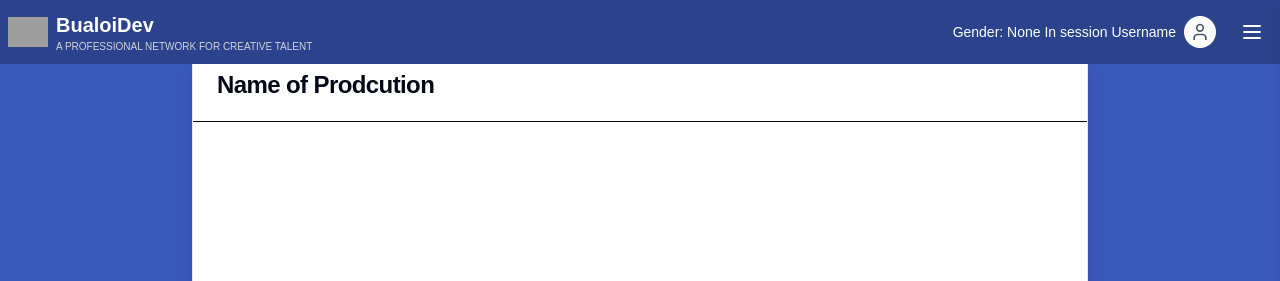
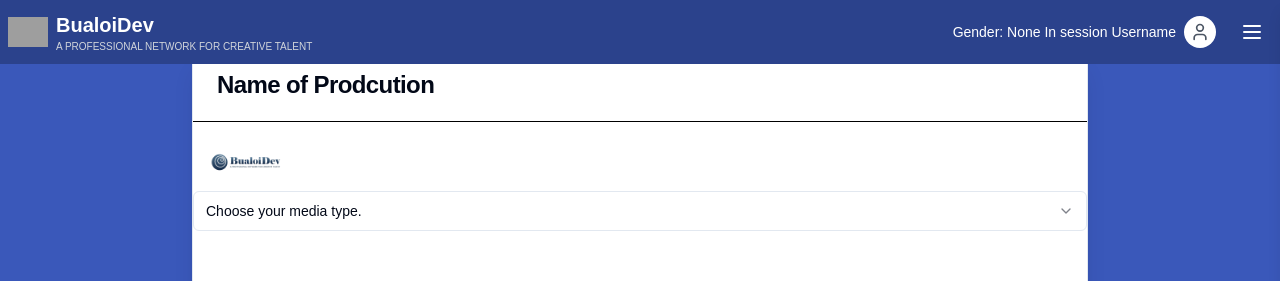
Before and after one commit to lLab-sy/eiei-se2, a Next.js app in the folder frontend/: page /create-offer/1 in a window 1280 px wide. Shown: the top 281 px of the page. Built offline with nearby package versions, Linux system fonts and the light colour scheme; no server answers; sample sign-in values are in the browser's storage; grey boxes are pictures that could not be loaded.

Commit message:
during dev

```diff
--- a/frontend/src/app/(logged-in)/create-offer/[pid]/page.tsx
+++ b/frontend/src/app/(logged-in)/create-offer/[pid]/page.tsx
@@ -1,9 +1,60 @@
 "use client"
+import PostSelect from "@/components/PostSelect";
 import { Card, CardContent, CardHeader, CardTitle } from "@/components/ui/card";
+import { Project } from "../../../../../interface";
 import { useState } from "react";
+
+const mockData=[
+    {
+      "id": "1",
+      "postName": "Short Film Production",
+      "postDescription": "A short film about the journey of self-discovery.",
+      "postImages": [
+        "https://example.com/image1.jpg",
+        "https://example.com/image2.jpg"
+      ],
+      "postMediaType": "Film",
+      "postProjectRoles": ["Director", "Actor", "Cinematographer"],
+      "postStatus": "Ongoing",
+      "startDate": "2025-02-01T00:00:00.000Z",
+      "endDate": "2025-05-01T00:00:00.000Z"
+    },
+    {
+      "id": "2",
+      "postName": "Music Video Collaboration",
+      "postDescription": "A high-energy music video for an upcoming artist.",
+      "postImages": [
+        "https://example.com/music1.jpg",
+        "https://example.com/music2.jpg"
+      ],
+      "postMediaType": "Music Video",
+      "postProjectRoles": ["Editor", "Choreographer", "Dancer"],
+      "postStatus": "Planning",
+      "startDate": "2025-03-10T00:00:00.000Z",
+      "endDate": "2025-06-15T00:00:00.000Z"
+    },
+    {
+      "id": "3",
+      "postName": "Podcast Series",
+      "postDescription": "A deep dive into the creative industry with expert guests.",
+      "postImages": [
+        "https://example.com/podcast1.jpg"
+      ],
+      "postMediaType": "Podcast",
+      "postProjectRoles": ["Host", "Audio Engineer", "Guest Speaker"],
+      "postStatus": "Completed",
+      "startDate": "2024-09-01T00:00:00.000Z",
+      "endDate": "2024-12-15T00:00:00.000Z"
+    }
+  ]
 export default function CreateOfferPage({productionProfessionalID}:{productionProfessionalID:string}){
 
-    const [postSelect,setPostSelect] = useState()
+    const [postData,setPostData]= useState<Project[]|null>(mockData)
+    const [postSelect,setPostSelect] = useState<Project|null>(mockData[0])
+
+    if(!postSelect || !postData){
+        return <>Loading...</>
+    }
     return(
         <div className="flex bg-mainblue-light justify-center min-h-screen">
             <div className="flex flex-wrap flex-row sm:w-[70%] w-[100%] my-12 px-18">
@@ -14,6 +65,14 @@ export default function CreateOfferPage({productionProfessionalID}:{productionPr
                 {/* Drag Line */}
                 <hr className="h-px bg-black border-0 dark:bg-gray-700"></hr>
 
+                <PostSelect postData={postData} postSelectData={postSelect} changePostSelect={setPostSelect}/>
+
+                <div className="flex flex-row">
+                    <CardContent className="flex flex-col py-5 w-[100%]">
+
+                    </CardContent>
+                </div>
+
             </Card>
             </div>
         </div>
--- a/frontend/src/components/PostSelect.tsx
+++ b/frontend/src/components/PostSelect.tsx
@@ -1,14 +1,44 @@
+"use client"
 import Image from "next/image"
+import {
+    Select,
+    SelectContent,
+    SelectGroup,
+    SelectItem,
+    SelectTrigger,
+    SelectValue,
+  } from "@/components/ui/select";
+import { useState } from "react";
+import { Project } from "../../interface";
 
-export default function PostSelect(){
+
+export default function PostSelect({postData,postSelectData,changePostSelect}:{postData:Project[],postSelectData:Project,changePostSelect:Function}){
+    const [selectPostID,setSelectPostID]= useState() //may be use handler function
     return(
         <div>
-            <Image
-                src={}
-                width={0}
-                height={0}
-                className=""
+            <Image src="/image/logo.png"
+                width={100}
+                height={100}
+                className="w-100 h-100"
+                alt="Project Picture"
             />
+
+            <Select
+                // onValueChange={field.onChange}
+                // value={field.value}
+            >
+                <SelectTrigger>
+                    <SelectValue placeholder="Choose your media type." />
+                </SelectTrigger>
+                <SelectContent>
+                    <SelectGroup>
+                        <SelectItem value="media">Media</SelectItem>
+                        <SelectItem value="short">Short</SelectItem>
+                        <SelectItem value="drama">Drama</SelectItem>
+                        <SelectItem value="ads">Ads</SelectItem>
+                    </SelectGroup>
+                </SelectContent>
+            </Select>
 
 
         </div>
```
